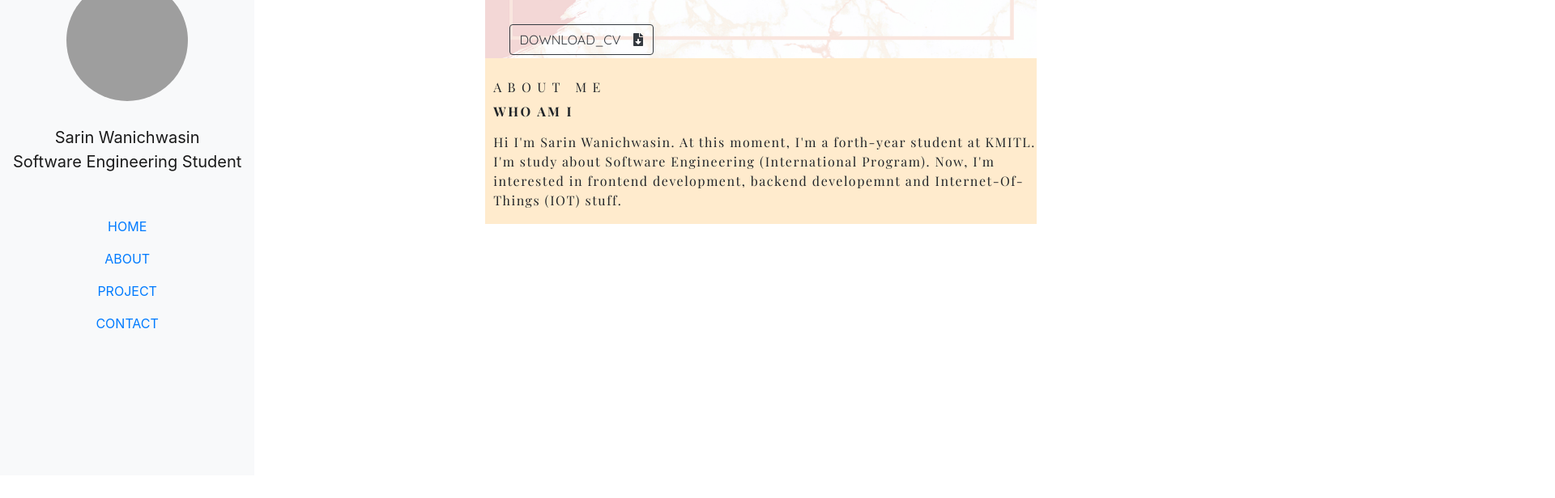
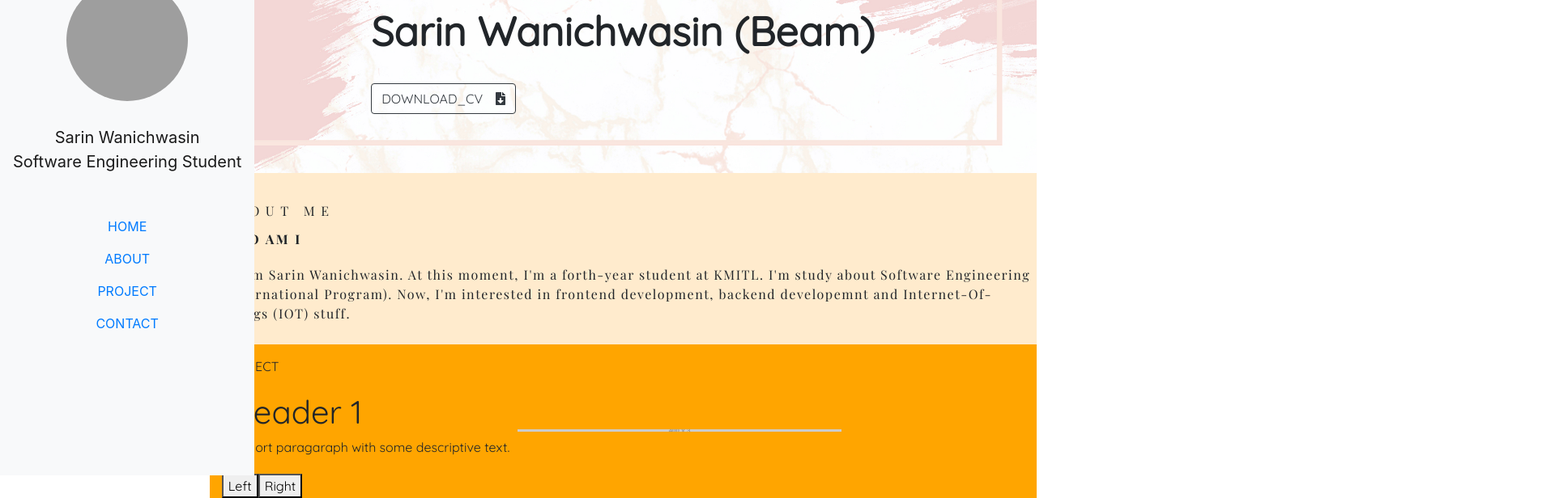
Before and after one commit to sarinbeam30/-Portfolio-website-by-React-Web-Framework, a React (Create React App) app: page / in a window 1280 px wide. Shown: the part 212-828 px from the top of the page at 81% size, 1920 px wide, since content can reach past the window. Before the commit the page ends 800 px from the top, so only its background shows below. Built offline with nearby package versions, Linux system fonts and the light colour scheme; grey boxes are pictures that could not be loaded; a web font is replaced by a local one.

Commit message:
create Carousel.tsx  [components]

```diff
--- a/src/App.tsx
+++ b/src/App.tsx
@@ -29,7 +29,7 @@ class App extends Component {
                     <div className="col-4 pl-0 pr-0">
                         <SideBar links={links} />
                     </div>
-                    <div className="col-8 pl-0 pr-0 w-100">
+                    <div className="pl-0 pr-0 w-100">
                         <Body />
                     </div>
                 </div>
--- a/src/Stylesheet/ProjectStyleSheet.module.scss
+++ b/src/Stylesheet/ProjectStyleSheet.module.scss
@@ -4,9 +4,9 @@
     align-items: flex-start;
     background-color: orange;
     padding: 1.5% 0 0 1.5%;
-    align-items: center;
-    justify-content: center;
-    text-align: center;
+    // align-items: center;
+    // justify-content: center;
+    // text-align: center;
 
     width: 100%;
 }
@@ -14,3 +14,65 @@
 .project_Heading_1 {
     margin: 0 0 1.5% 0;
 }
+
+* {
+    box-sizing: border-box;
+}
+
+.mySlides {
+    display: none;
+}
+
+img {
+    vertical-align: middle;
+}
+
+/* Slideshow container */
+.slideshow_container {
+    max-width: 1000px;
+    position: relative;
+    margin: auto;
+}
+
+/* Next & previous buttons */
+.prev, .next {
+    cursor: pointer;
+    position: absolute;
+    top: 50%;
+    width: auto;
+    padding: 16px;
+    margin-top: -22px;
+    color: white;
+    font-weight: bold;
+    font-size: 18px;
+    transition: 0.6s ease;
+    border-radius: 0 3px 3px 0;
+    user-select: none;
+}
+
+/* Position the "next button" to the right */
+.next {
+    right: 0;
+    border-radius: 3px 0 0 3px;
+}
+
+/* On hover, add a black background color with a little bit see-through */
+.prev:hover, .next:hover {
+    background-color: rgba(0,0,0,0.8);
+}
+
+/* Caption text */
+.text {
+    color: #f2f2f2;
+    font-size: 15px;
+    padding: 8px 12px;
+    position: absolute;
+    bottom: 8px;
+    width: 100%;
+    text-align: center;
+}
+
+
+.active, .dot:hover {
+    background-color: #717171;
+}
--- a/src/components/Body.tsx
+++ b/src/components/Body.tsx
@@ -19,6 +19,7 @@ const project_array_list = {
             image: IndoorPositioningSystemProjectImage,
             label: 'Indoor Positioing System Project [Senior Project]',
             caption: 'It is a project which you can find your current position in defined area',
+            index: 1,
         },
     ],
 };
@@ -36,7 +37,7 @@ export default class Body extends Component {
             >
                 <Home />
                 <About />
-                {/* <Project ProjectArrayList={ProjectArrayList} /> */}
+                <Project ProjectArrayList={ProjectArrayList} />
             </div>
         );
     }
--- /dev/null
+++ b/src/components/Carousel/Carousel.tsx
@@ -0,0 +1,70 @@
+import * as React from 'react';
+import styled, { css } from 'styled-components';
+
+const SCarouselWrapper = styled.div`
+    display: flex;
+`;
+
+interface ICarouselSlide {
+    active?: boolean;
+}
+
+const SCarouselSlide = styled.div<ICarouselSlide>`
+    flex: 0 0 auto;
+    opacity: ${(props) => (props.active ? 1 : 0)};
+    transition: all 0.5s ease;
+    width: 100%;
+`;
+
+interface ICarouselProps {
+    currentSlide: number;
+}
+
+const SCarouselSlides = styled.div<ICarouselProps>`
+    display: flex;
+    ${(props) =>
+        props.currentSlide &&
+        css`
+            transform: translateX(-${props.currentSlide * 100}%);
+        `};
+    transition: all 0.5s ease;
+`;
+
+interface IProps {
+    children: JSX.Element[];
+}
+
+const Carousel = ({ children }: IProps) => {
+    const [currentSlide, setCurrentSlide] = React.useState(0);
+
+    const activeSlide = children.map((slide, index) => (
+        <SCarouselSlide active={currentSlide === index} key={index}>
+            {slide}
+        </SCarouselSlide>
+    ));
+
+    return (
+        <React.Fragment>
+            <SCarouselWrapper>
+                <SCarouselSlides currentSlide={currentSlide}>{activeSlide}</SCarouselSlides>
+            </SCarouselWrapper>
+            <button
+                onClick={() => {
+                    setCurrentSlide((currentSlide - 1 + activeSlide.length) % activeSlide.length);
+                }}
+            >
+                Left
+            </button>
+
+            <button
+                onClick={() => {
+                    setCurrentSlide((currentSlide + 1 + activeSlide.length) % activeSlide.length);
+                }}
+            >
+                Right
+            </button>
+        </React.Fragment>
+    );
+};
+
+export default Carousel;
--- /dev/null
+++ b/src/components/Carousel/SlideOne.tsx
@@ -0,0 +1,25 @@
+import * as React from 'react';
+import styled from 'styled-components';
+
+const SContainer = styled.div`
+    align-items: center;
+    display: flex;
+`;
+
+const STextWrapper = styled.div`
+    display: flex;
+    flex-direction: column;
+    margin: 5px 10px;
+`;
+
+const SlideOne = () => (
+    <SContainer>
+        <STextWrapper>
+            <h1>Header 1</h1>
+            <p>A short paragaraph with some descriptive text.</p>
+        </STextWrapper>
+        <img src="https://via.placeholder.com/400/3D1D73/ffffff" />
+    </SContainer>
+);
+
+export default SlideOne;
--- /dev/null
+++ b/src/components/Carousel/SlideTwo.tsx
@@ -0,0 +1,25 @@
+import * as React from 'react';
+import styled from 'styled-components';
+
+const SConrainer = styled.div`
+    align-items: center;
+    display: flex;
+`;
+
+const STextWrapper = styled.div`
+    display: flex;
+    flex-direction: column;
+    margin: 5px 10px;
+`;
+
+const SlideTwo = () => (
+    <SConrainer>
+        <STextWrapper>
+            <h1>Header 2</h1>
+            <p>A short paragaraph with some descriptive text.</p>
+        </STextWrapper>
+        <img src="https://via.placeholder.com/400/3D1D73/ffffff" />
+    </SConrainer>
+);
+
+export default SlideTwo;
--- a/src/components/Project.tsx
+++ b/src/components/Project.tsx
@@ -1,77 +1,68 @@
-import React, { Component } from 'react';
+import React, { Component, useRef } from 'react';
 import 'bootstrap/dist/css/bootstrap.css';
 
 /** IMPORT IMAGE */
-import wallpaper_1 from '../Image/wallpaper-1.jpg';
+// import wallpaper_1 from '../Image/wallpaper-1.jpg';
 
 /** IMPORT SCSS FILE */
 import styles from '../Stylesheet/ProjectStyleSheet.module.scss';
 
 /** IMPORT FONTAWESOMEICON */
-import { FontAwesomeIcon } from '@fortawesome/react-fontawesome';
-import { library } from '@fortawesome/fontawesome-svg-core';
-import { fas } from '@fortawesome/free-solid-svg-icons';
-library.add(fas);
+// import { FontAwesomeIcon } from '@fortawesome/react-fontawesome';
+// import { library } from '@fortawesome/fontawesome-svg-core';
+// import { fas } from '@fortawesome/free-solid-svg-icons';
+// library.add(fas);
 
-import 'react-responsive-carousel/lib/styles/carousel.min.css'; // requires a loader
-import { Carousel } from 'react-responsive-carousel';
+import styled from 'styled-components';
+import Carousel from './Carousel/Carousel';
+import SlideOne from './Carousel/SlideOne';
+import SlideTwo from './Carousel/SlideTwo';
 
-interface Props {
-    children: React.ReactChildren;
-}
+const Project = (props: {
+    ProjectArrayList: Array<{ image: string; label: string; caption: string; index: number }>;
+}) => {
+    const { ProjectArrayList } = props;
 
-const Project = (props: { ProjectArrayList: Array<{ image: string; label: string; caption: string }> }) => {
-    const { ProjectArrayList } = props;
-    const ProjectArrayListLoop: any = () =>
-        ProjectArrayList.map((project_array_list: { image: string; label: string; caption: string }) => (
-            <div key={project_array_list.label.toString()} className="carousel-item active">
-                <img src={project_array_list.image} className="w-50 h-50" />
-                <div className="carousel-caption d-none d-md-block mt-5">
-                    <h5 className="text-white bg-dark mt-5">{project_array_list.label}</h5>
-                    <p className="text-white bg-dark mt-5">{project_array_list.caption}</p>
-                </div>
-            </div>
+    // const ProjectArrayListLoop: any = () =>
+    //     ProjectArrayList.map((project_array_list: { image: string; label: string; caption: string; index: number }) => (
+    //         <div key={project_array_list.label.toString()} className={styles.mySlides} ref={active}>
+    //             <img src={project_array_list.image} className={styles.image_setup} />
+    //             <span>{project_array_list.label}</span>
+    //             <span>{project_array_list.caption}</span>
+    //         </div>
+    //     ));
 
-            // <div key={project_array_list.label.toString()}>
-            //     <img src={project_array_list.image} />
-            //     <h6 className="legend">{project_array_list.label}</h6>
-            // </div>
-        ));
+    // const CurrentSlideLoop: any = () =>
+    //     ProjectArrayList.map((project_array_list: { image: string; label: string; caption: string; index: number }) => (
+    //         <span
+    //             key={project_array_list.label.toString()}
+    //             className={styles.dot}
+    //             onClick={() => currentSlide(project_array_list.index)}
+    //         ></span>
+    //     ));
     return (
         <div className={styles.project_layout} id="project">
             <span className={styles.project_Heading_1}>PROJECT</span>
-            <div className="carousel slide mt-3" data-bs-ride="carousel">
-                <ol className="carousel-indicators">
-                    <li data-bs-target="#carouselExampleCaptions" data-bs-slide-to="0" className="active"></li>
-                    <li data-bs-target="#carouselExampleCaptions" data-bs-slide-to="1"></li>
-                    <li data-bs-target="#carouselExampleCaptions" data-bs-slide-to="2"></li>
-                </ol>
+            {/* <div className={styles.slideshow_container}>
+                <ProjectArrayListLoop />
+                <a className={styles.prev} onClick={() => plusSlides(-1)}>
+                    &#10094;
+                </a>
+                <a className={styles.next} onClick={() => plusSlides(1)}>
+                    &#10095;
+                </a>
             </div>
 
-            <div className="carousel-inner">
-                <ProjectArrayListLoop />
+            <br></br>
+            <div style={{ textAlign: 'center' }}>
+                <CurrentSlideLoop />
+            </div> */}
+            <div>
+                <Carousel>
+                    <SlideOne />
+                    <SlideTwo />
+                </Carousel>
             </div>
-
-            {/* <a
-                className="carousel-control-prev mr-3 text-white bg-dark d-block"
-                href="#carouselExampleCaptions"
-                role="button"
-                data-bs-slide="prev"
-            >
-                <span className="carousel-control-prev-icon" aria-hidden="true"></span>
-                <span className="visually-hidden">Previous</span>
-            </a>
-
-            <a
-                className="carousel-control-next ml-3 text-white bg-dark"
-                href="#carouselExampleCaptions"
-                role="button"
-                data-bs-slide="next"
-            >
-                <span className="carousel-control-next-icon" aria-hidden="true"></span>
-                <span className="visually-hidden">Next</span>
-            </a> */}
-
         </div>
     );
 };
--- a/src/components/SideBar.tsx
+++ b/src/components/SideBar.tsx
@@ -17,7 +17,7 @@ const SideBarScroller = (props: { links: Array<{ name: string; to: string }> })
             </li>
         ));
     return (
-        <nav id="navbar-scrollspy" className="bg-light h-100 position-fixed navbar navbar-light">
+        <nav id="navbar-scrollspy" className="bg-light h-100 position-fixed navbar navbar-light" style={{ zIndex: 2 }}>
             <div className="d-flex flex-column bd-highlight mb-3">
                 <a
                     className="navbar-brand d-flex flex-column align-items-md-center"
```
Also changed, not shown: src/components/Carousel/CarouselOpacity.tsx (added, +39 -0 lines).
